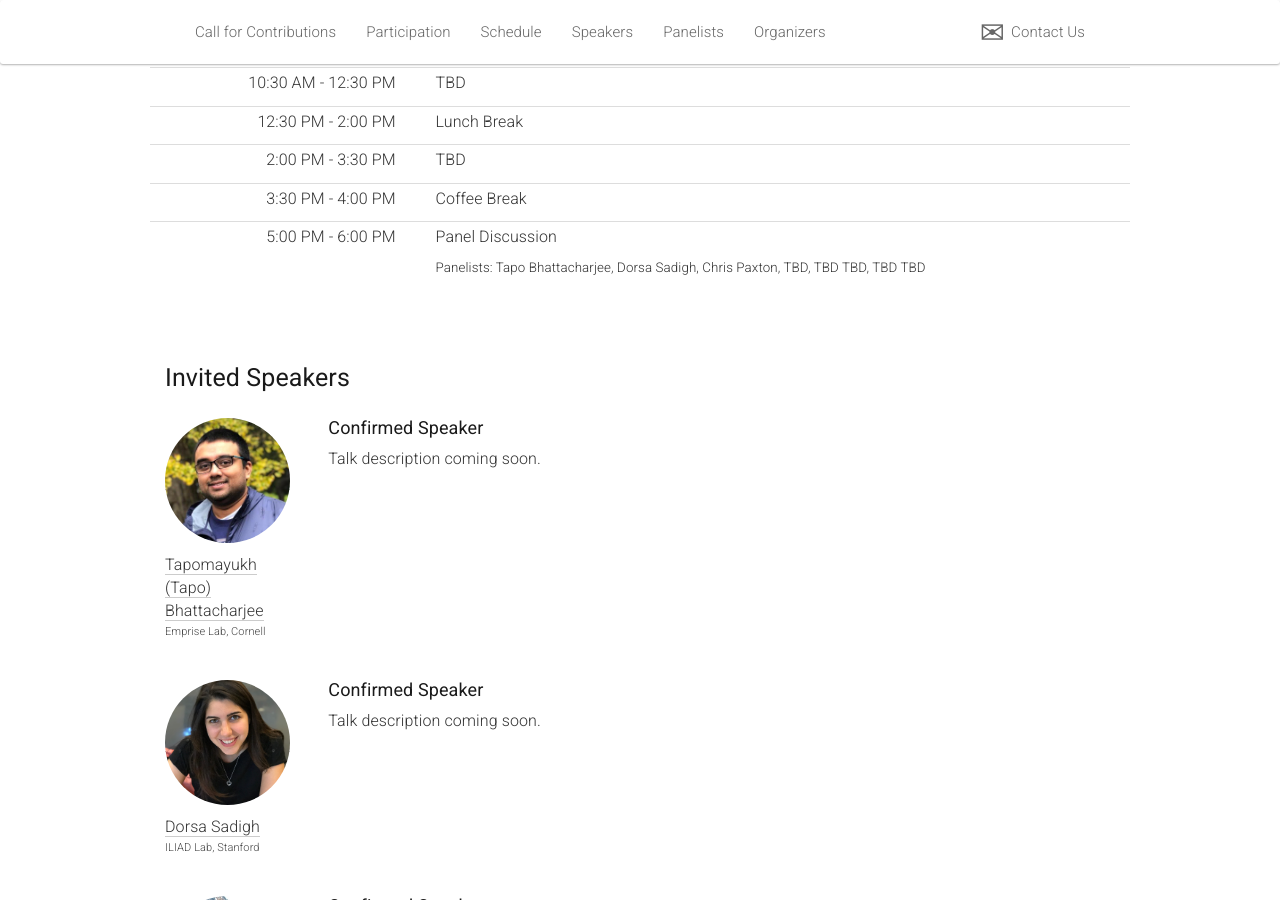
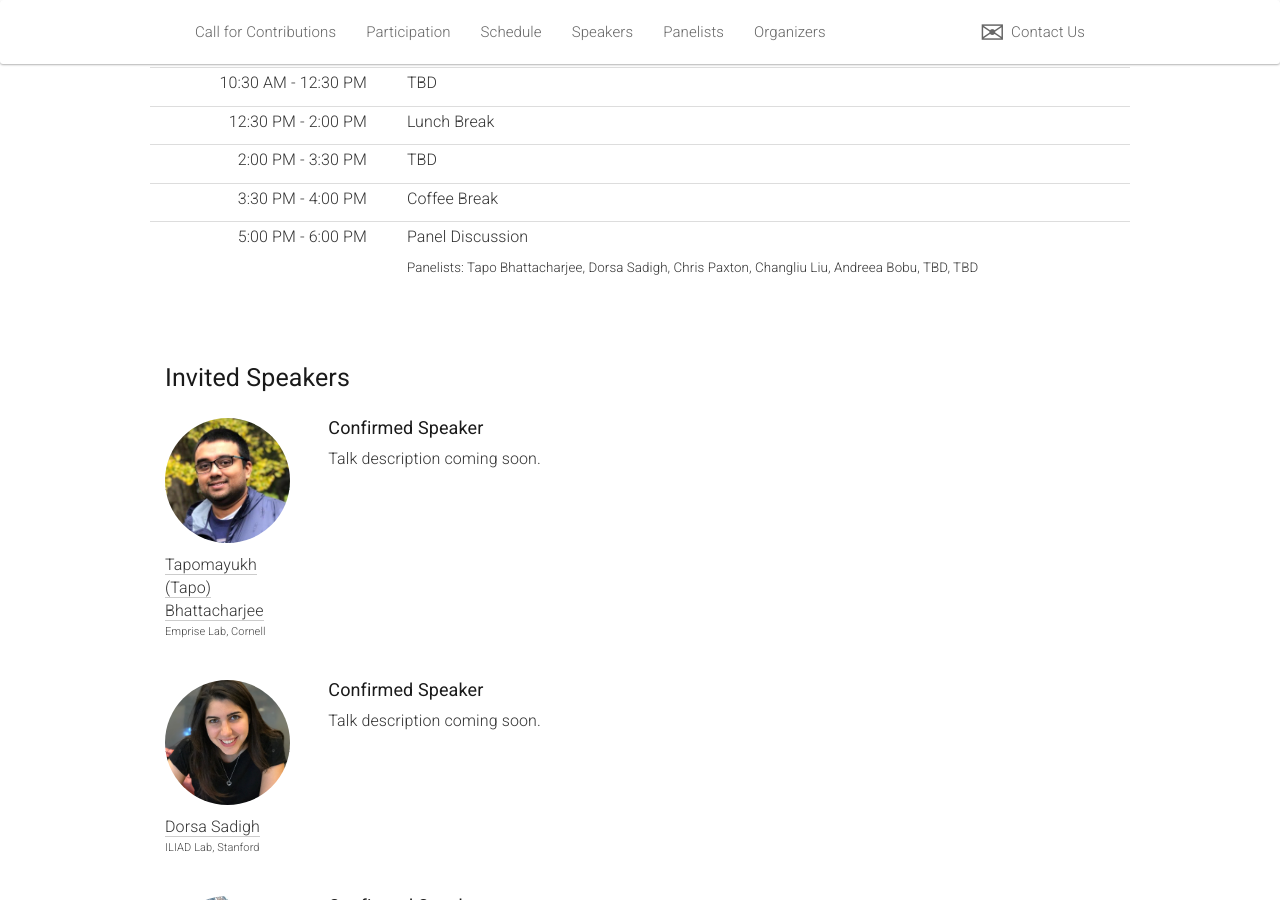
Before and after one commit to safe-hri/safe-hri.github.io, a Jekyll site: the page built from _pages/home_2025.md, in a window 1280 px wide and 900 px high, scrolled down 2007 px. Built offline with Jekyll 4.4.1, drawn with Linux system fonts in a browser that asks for light colours; nearby versions of some CDN libraries.

Commit message:
updates schedule + adds google group

```diff
--- a/_data/schedule.yml
+++ b/_data/schedule.yml
@@ -21,4 +21,4 @@
   start_time: "5:00 PM"
   end_time: "6:00 PM"
   sub_events:
-    - name: "Panelists: Tapo Bhattacharjee, Dorsa Sadigh, Chris Paxton, TBD, TBD TBD, TBD TBD"
+    - name: "Panelists: Tapo Bhattacharjee, Dorsa Sadigh, Chris Paxton, Changliu Liu, Andreea Bobu, TBD, TBD"
--- a/_includes/header_2025.html
+++ b/_includes/header_2025.html
@@ -28,7 +28,7 @@
   <li><a href="#organizers">Organizers</a></li>
 	<!-- <li><a href="#programcommittee">Program Committee</a></li> -->
 	<!-- <li><a href="#sponsors">Sponsors</a></li> -->
-  <li style="float: right;"><a href="mailto:attention-workshop@googlegroups.com"><div style="font-size: 200%; float: left; margin-right: 0.2em;">&#9993;</div> Contact Us</a></li>
+  <li style="float: right;"><a href="mailto:safe-hri@googlegroups.com"><div style="font-size: 200%; float: left; margin-right: 0.2em;">&#9993;</div> Contact Us</a></li>
       </ul>
     </div>
 
```
Also changed, not shown: 1 other file.
